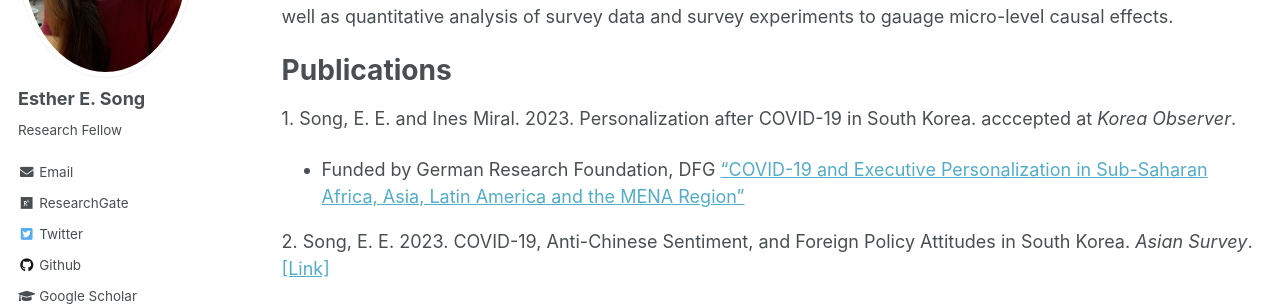
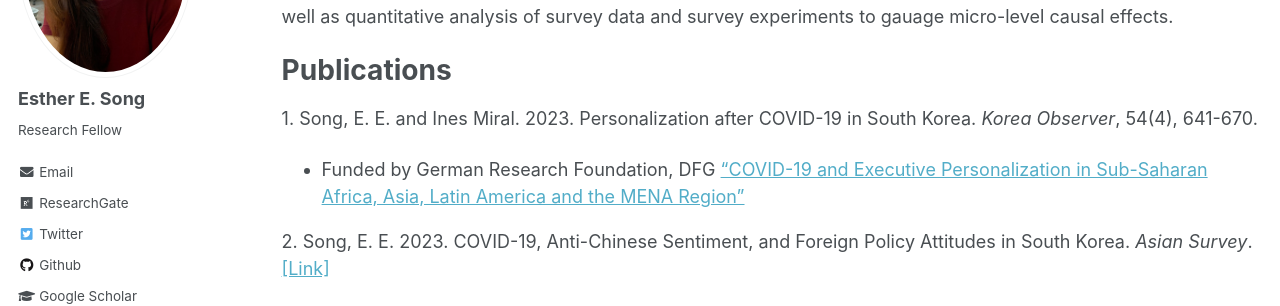
Before and after one commit to ehsong/ehsong.github.io, a Jekyll site: the page built from _pages/research.md, in a window 1280 px wide and 900 px high. Shown: the part 269-575 px from the top of the window. Built offline with Jekyll 4.4.1, drawn with Linux system fonts in a browser that asks for light colours; some web fonts are replaced.

Commit message:
Update research.md

```diff
--- a/_pages/research.md
+++ b/_pages/research.md
@@ -11,7 +11,7 @@ My research interests span across topics such as civil society and NGO policy, a
 
 # Publications
 
-1\. Song, E. E. and Ines Miral. 2023. Personalization after COVID-19 in South Korea. acccepted at *Korea Observer*.
+1\. Song, E. E. and Ines Miral. 2023. Personalization after COVID-19 in South Korea. *Korea Observer*, 54(4), 641-670.
   * Funded by German Research Foundation, DFG [“COVID-19 and Executive Personalization in Sub-Saharan Africa, Asia, Latin America and the MENA Region”](https://www.giga-hamburg.de/en/research-and-transfer/projects/covid-19-executive-personalization-sub-saharan-africa-asia-latin-america-mena-region)
 
 2\. Song, E. E. 2023. COVID-19, Anti-Chinese Sentiment, and Foreign Policy Attitudes in South Korea. *Asian Survey*.[[Link]](https://t.co/ulZlIiRwHZ)
```
